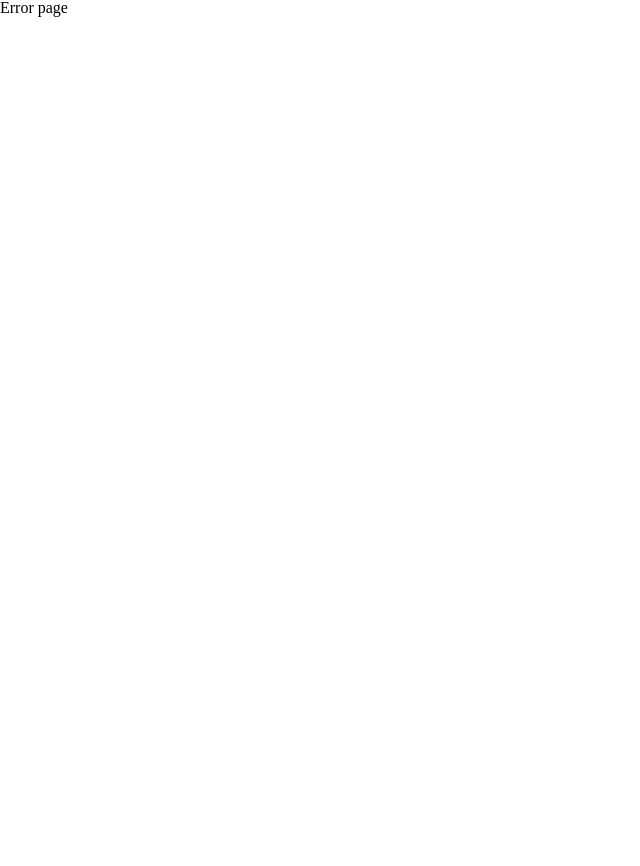
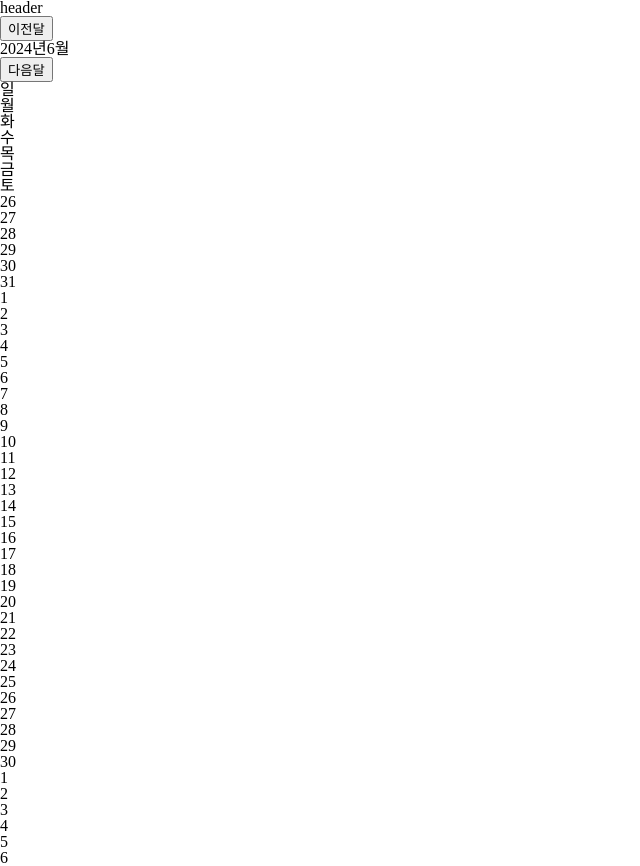
Before and after one commit to Wild-Pokemon/MeetMe_frontend, a React (Vite) app: page /calender in a window 1280 px wide. Before the commit this address had no page. Shown: the whole page, without its empty margins (0-640 px from the left). Before the commit the page ends 800 px from the top, so only its background shows below. Built offline with nearby package versions, Linux system fonts and the light colour scheme.

Commit message:
🚧 캘린더 작업중

```diff
--- a/src/pages/calender/Calender.jsx
+++ b/src/pages/calender/Calender.jsx
@@ -1,16 +1,62 @@
-import { useState } from "react";
-import { getYear, getMonth, getDate, getDay } from "date-fns";
+import { useCallback, useMemo, useState } from "react";
+import {
+  getYear,
+  subMonths,
+  addMonths,
+  format,
+  startOfMonth,
+  startOfWeek,
+  endOfWeek,
+  endOfMonth,
+  differenceInCalendarDays,
+  addDays,
+} from "date-fns";
 
 function Calender() {
-  const [currentData, setCurrentData] = useState(new Date());
-  const year = getYear(currentData);
-  const month = getMonth(currentData);
-  console.log(year);
+  const [currentDate, setCurrentDate] = useState(new Date());
 
-  const week = ["일", "월", "화", "수", "목", "금", "토"];
+  const year = getYear(currentDate);
+  const monthStart = startOfMonth(currentDate);
+  const monthEnd = endOfMonth(currentDate);
+  const startDate = startOfWeek(monthStart);
+  const endDate = endOfWeek(monthEnd);
+
+  const createMonth = useMemo(() => {
+    const monthArray = [];
+    let day = startDate;
+    while (differenceInCalendarDays(endDate, day) >= 0) {
+      monthArray.push(day);
+      day = addDays(day, 1);
+    }
+    return monthArray;
+  }, [startDate, endDate]);
+
+  const day = createMonth.map((item, i) => <p key={i}>{format(item, "d")}</p>);
+
+  const prev = useCallback(() => {
+    setCurrentDate(subMonths(currentDate, 1));
+  }, [currentDate]);
+
+  const next = useCallback(() => {
+    setCurrentDate(addMonths(currentDate, 1));
+  }, [currentDate]);
+
+  const weekList = ["일", "월", "화", "수", "목", "금", "토"];
+  const week = weekList.map((item, i) => <p key={i}>{item}</p>);
+
   return (
     <div>
-      {year}년{month}월
+      <button type="button" onClick={prev}>
+        이전달
+      </button>
+      <p>
+        {year}년{format(currentDate, "M")}월
+      </p>
+      <button type="button" onClick={next}>
+        다음달
+      </button>
+      {week}
+      {day}
     </div>
   );
 }
--- a/src/routes.jsx
+++ b/src/routes.jsx
@@ -24,7 +24,7 @@ const router = createBrowserRouter([
         element: <FriendListPage />,
       },
       {
-        path: "calendar",
+        path: "calender",
         element: <Calender />,
       },
     ],
```
